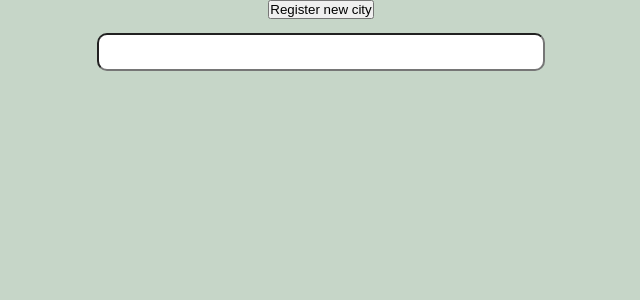
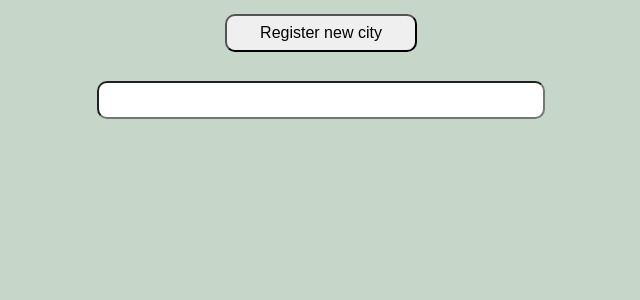
Before and after one commit to JT2116/Weather-Flask, a Flask app: page / in a window 1280 px wide. Shown: the part 65-365 px from the top of the page, without its empty margins (319-959 px from the left). Run offline with Flask 2, Linux system fonts and the light colour scheme; data that the repository does not hold is empty.

Commit message:
Add files via upload

```diff
--- a/static/css/style.css
+++ b/static/css/style.css
@@ -28,6 +28,15 @@ section {
     width: 35%;
     border-radius: 10px;
     font-size: 1rem;
+}
+
+#boton {
+    padding: 0.5rem;
+    margin: 0.9rem auto;
+    width: 15%;
+    border-radius: 10px;
+    font-size: 1rem;
+    cursor: pointer;
 }
 
 #resultados {
```
Also changed, not shown: static/img/02d@2x.png (added).
